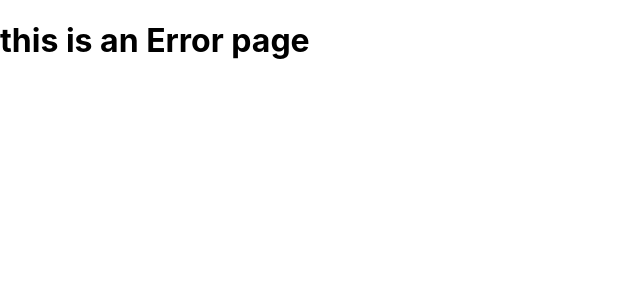
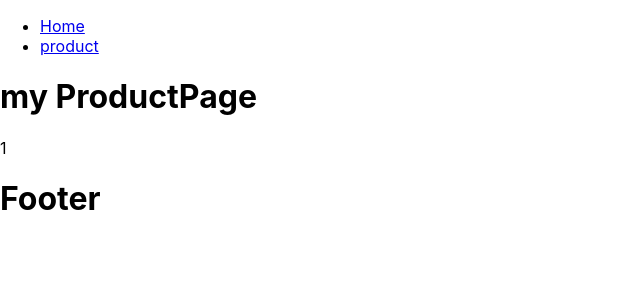
Before and after one commit to G2-tech-intern/Store-project, a React (Create React App) app in the folder frontend/: page /product/1 in a window 1280 px wide. Shown: the top 300 px of the page, without its empty margins (0-640 px from the left). Built offline with nearby package versions, Linux system fonts and the light colour scheme.

Commit message:
change routs to relative

```diff
--- a/frontend/src/App.js
+++ b/frontend/src/App.js
@@ -11,8 +11,8 @@ const router = createBrowserRouter([
     element: <RootLayout />,
     errorElement: <ErrorPage/>,
     children: [
-      { path: "/", element: <HomePage /> },
-      { path: "/product", element: <ProductPage /> },
+      { path: "", element: <HomePage /> },
+      { path: "product/:productId", element: <ProductPage /> },
     ],
   },
 ]);
--- a/frontend/src/components/MainNavigation.js
+++ b/frontend/src/components/MainNavigation.js
@@ -4,8 +4,8 @@ function MainNavigation() {
     return <header>
         <nav>
             <ul>
-                <li><NavLink to='/'>Home</NavLink></li>
-                <li><NavLink to='/product'>product</NavLink></li>
+                <li><NavLink to=''>Home</NavLink></li>
+                <li><NavLink to='product/'>product</NavLink></li>
 
             </ul>
         </nav>
--- a/frontend/src/pages/Product.js
+++ b/frontend/src/pages/Product.js
@@ -1,5 +1,17 @@
+import { useParams } from "react-router-dom";
+
+
+
 function ProductPage() {
-    return <h1>my ProductPage</h1>
+    const params = useParams()
+
+    return <>
+    <h1>
+    my ProductPage
+    </h1>
+    <p>{params.productId}</p>
+
+    </>
 }
 
 export default ProductPage;
```
